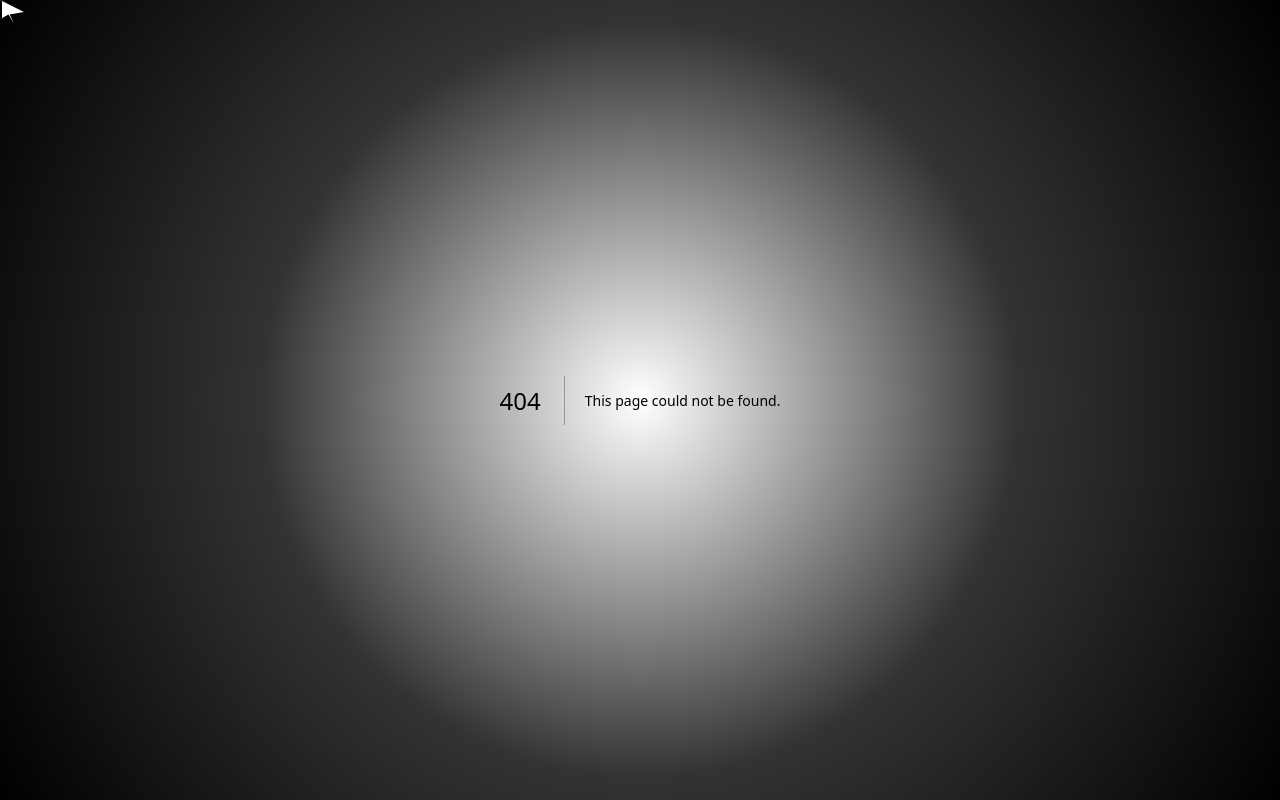
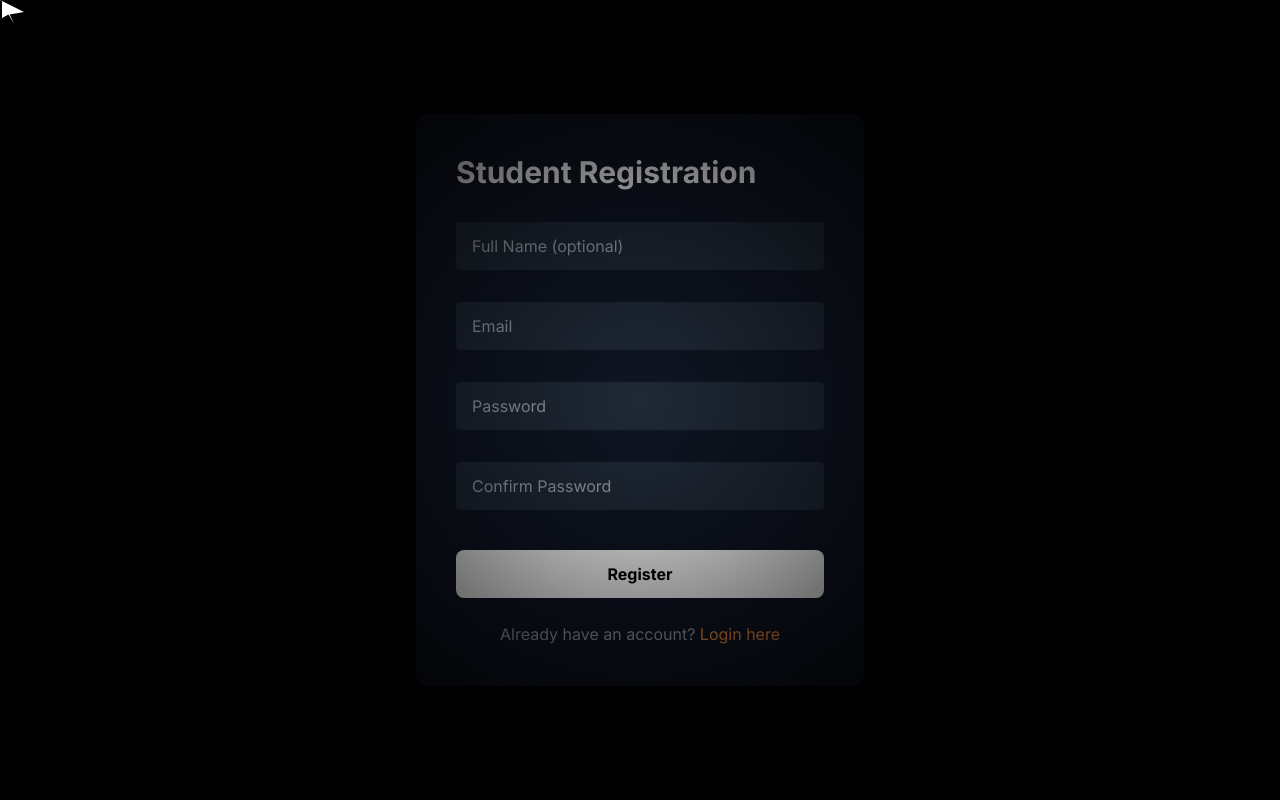
Before and after one commit to Mihawii/tsa-platform, a Next.js app: page /register in a window 1280 px wide. Before the commit this address had no page. Built offline with nearby package versions, Linux system fonts and the light colour scheme.

Commit message:
Add register page with authorized student validation and fixed password

```diff
--- /dev/null
+++ b/src/app/register/page.tsx
@@ -0,0 +1,109 @@
+"use client";
+import { useState } from "react";
+import { useRouter } from "next/navigation";
+
+// List of authorized students
+const AUTHORIZED_STUDENTS = ["aerthea.branch@gmail.com"];
+const FIXED_PASSWORD = "1323345tzxc";
+
+export default function RegisterPage() {
+  const [name, setName] = useState("");
+  const [email, setEmail] = useState("");
+  const [password, setPassword] = useState("");
+  const [confirmPassword, setConfirmPassword] = useState("");
+  const [error, setError] = useState("");
+  const router = useRouter();
+
+  const handleSubmit = (e: React.FormEvent) => {
+    e.preventDefault();
+
+    // Check if email is authorized
+    if (!AUTHORIZED_STUDENTS.includes(email.trim().toLowerCase())) {
+      setError("You are not authorized to access this platform.");
+      return;
+    }
+
+    // Check if password matches the fixed password
+    if (password !== FIXED_PASSWORD) {
+      setError("Incorrect password.");
+      return;
+    }
+
+    // Check if passwords match
+    if (password !== confirmPassword) {
+      setError("Passwords do not match.");
+      return;
+    }
+
+    // Store user data in localStorage
+    localStorage.setItem(
+      "tsa_user",
+      JSON.stringify({
+        email: email.trim().toLowerCase(),
+        name: name.trim() || email.split("@")[0]
+      })
+    );
+
+    // Redirect to home page
+    router.push("/");
+  };
+
+  return (
+    <main className="min-h-screen flex items-center justify-center bg-black text-white">
+      <form
+        onSubmit={handleSubmit}
+        className="bg-gray-900/90 p-10 rounded-xl shadow-xl w-full max-w-md flex flex-col gap-6"
+      >
+        <h1 className="text-3xl font-bold mb-2">Student Registration</h1>
+        <input
+          type="text"
+          placeholder="Full Name (optional)"
+          value={name}
+          onChange={(e) => setName(e.target.value)}
+          className="px-4 py-3 rounded bg-gray-800 text-white mb-2"
+        />
+        <input
+          type="email"
+          placeholder="Email"
+          value={email}
+          onChange={(e) => setEmail(e.target.value)}
+          required
+          className="px-4 py-3 rounded bg-gray-800 text-white mb-2"
+        />
+        <input
+          type="password"
+          placeholder="Password"
+          value={password}
+          onChange={(e) => setPassword(e.target.value)}
+          required
+          className="px-4 py-3 rounded bg-gray-800 text-white mb-2"
+        />
+        <input
+          type="password"
+          placeholder="Confirm Password"
+          value={confirmPassword}
+          onChange={(e) => setConfirmPassword(e.target.value)}
+          required
+          className="px-4 py-3 rounded bg-gray-800 text-white mb-2"
+        />
+        {error && <div className="text-red-400 font-medium">{error}</div>}
+        <button
+          type="submit"
+          className="bg-white text-black font-bold py-3 rounded-lg mt-2 hover:bg-gray-200 transition"
+        >
+          Register
+        </button>
+        <p className="text-center text-gray-400">
+          Already have an account?{" "}
+          <button
+            type="button"
+            onClick={() => router.push("/login")}
+            className="text-orange-400 hover:underline"
+          >
+            Login here
+          </button>
+        </p>
+      </form>
+    </main>
+  );
+}
```
